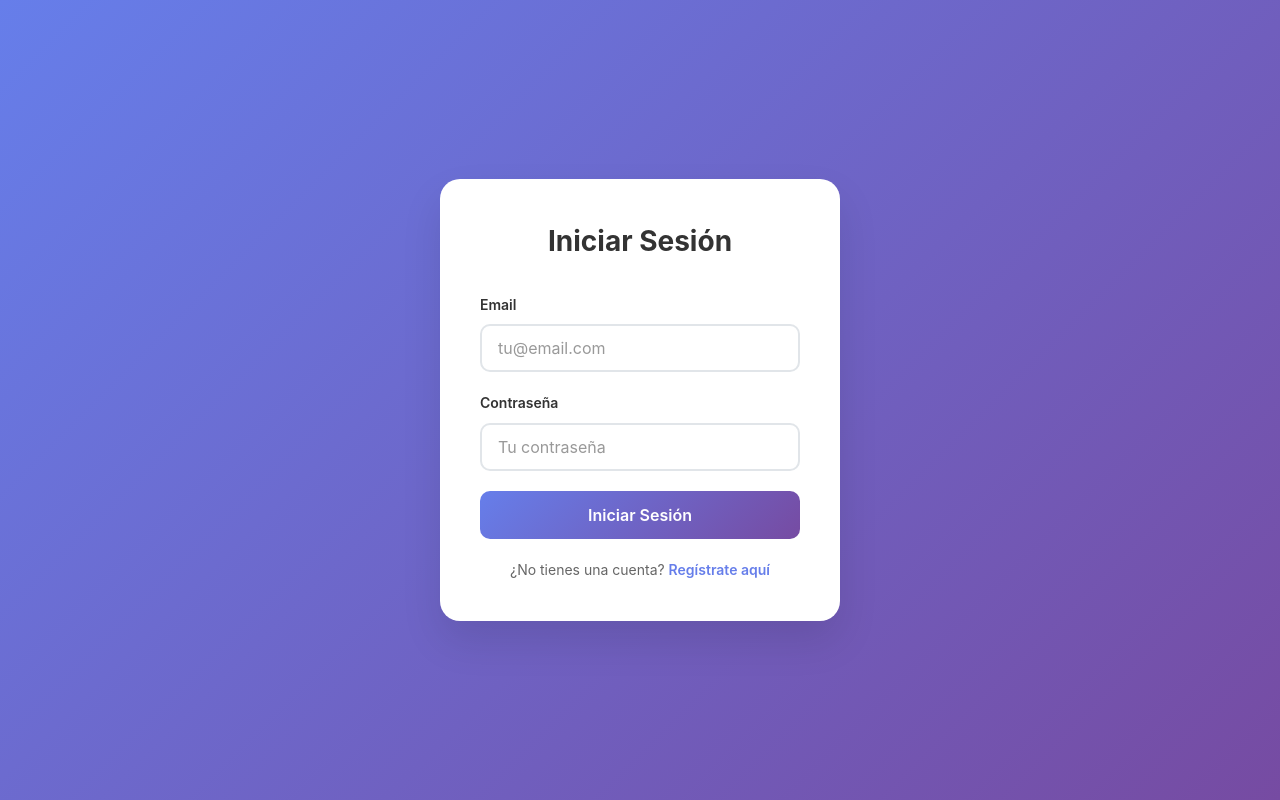
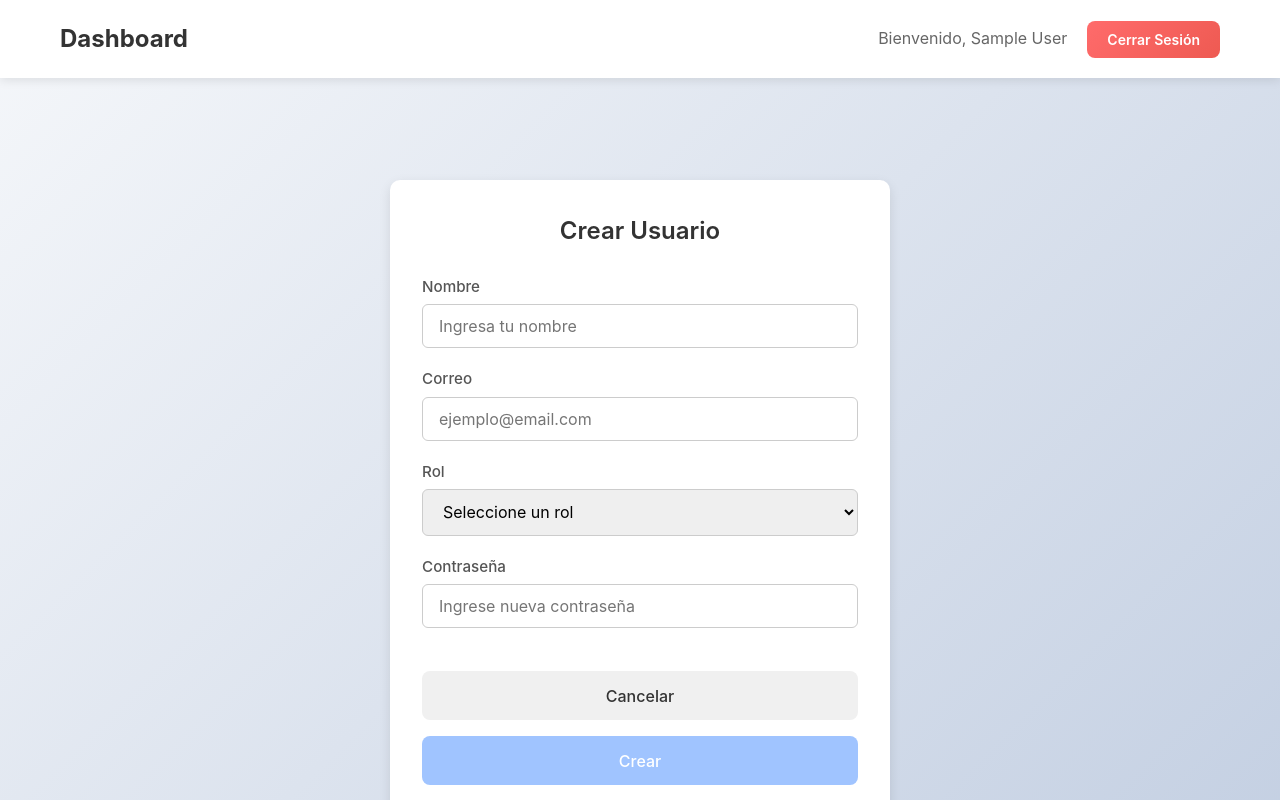
Before and after one commit to CardonaSam1997/UserAuthApp, an Angular app: page /users/new in a window 1280 px wide. Before the commit this address led to /login. Built offline with nearby package versions, Linux system fonts and the light colour scheme; sample sign-in values are in the browser's storage.

Commit message:
feat: add /new route and user-create component

```diff
--- a/src/app/app.routes.ts
+++ b/src/app/app.routes.ts
@@ -3,6 +3,7 @@ import { NgModule } from '@angular/core';
 import { authGuard } from './guards/auth-guard';
 import { DashboardComponent } from './components/dashboard/dashboard';
 import { UserTable } from './users/components/user-table/user-table';
+import { UserCreate } from './users/components/user-create/user-create';
 
 export const routes: Routes = [
   { path: '', redirectTo: '/login', pathMatch: 'full' },
@@ -14,6 +15,7 @@ export const routes: Routes = [
     canActivate: [authGuard],
     children: [
       { path: '', component: UserTable },
+      { path: 'new', component: UserCreate }
     ]
 
   },
--- /dev/null
+++ b/src/app/users/components/user-create/user-create.html
@@ -0,0 +1,49 @@
+<div class="form-container">
+  <h2>Crear Usuario</h2>
+
+  <form [formGroup]="createUserForm" (ngSubmit)="onSubmit()">
+
+    <div>
+      <label>Nombre</label>
+      <input type="text" formControlName="nombre" placeholder="Ingresa tu nombre" />
+      <p *ngIf="createUserForm.get('nombre')?.invalid && createUserForm.get('nombre')?.touched">
+        El nombre es obligatorio (mínimo 3 caracteres).
+      </p>
+    </div>
+
+    <div>
+      <label>Correo</label>
+      <input type="email" formControlName="correo" placeholder="ejemplo@email.com" />
+      <p *ngIf="createUserForm.get('correo')?.invalid && createUserForm.get('correo')?.touched">
+        Ingresa un correo válido.
+      </p>
+    </div>
+
+    <div>
+      <label>Rol</label>
+      <select formControlName="rol">
+        <option value="">Seleccione un rol</option>
+        <option>Administrador</option>
+        <option>Usuario</option>
+      </select>
+      <p *ngIf="createUserForm.get('rol')?.invalid && createUserForm.get('rol')?.touched">
+        El rol es obligatorio.
+      </p>
+    </div>
+
+    <div>
+      <label>Contraseña</label>
+      <input type="password" formControlName="password" placeholder="Ingrese nueva contraseña" />
+      <p *ngIf="createUserForm.get('password')?.invalid && createUserForm.get('password')?.touched">
+        La contraseña debe tener al menos 6 caracteres.
+      </p>
+    </div>
+
+    <div class="form-actions">
+      <button type="button" class="cancel" (click)="cancelar()">Cancelar</button>
+      <button type="submit" class="submit" [disabled]="createUserForm.invalid">
+        Crear
+      </button>
+    </div>
+  </form>
+</div>
--- /dev/null
+++ b/src/app/users/components/user-create/user-create.scss
@@ -0,0 +1,107 @@
+.form-container {
+  max-width: 500px;
+  margin: 2rem auto;
+  padding: 2rem;
+  background: #ffffff;
+  border-radius: 10px;
+  box-shadow: 0 4px 12px rgba(0, 0, 0, 0.1);
+
+  h2 {
+    text-align: center;
+    margin-bottom: 1.5rem;
+    color: #333;
+    font-weight: 600;
+  }
+
+  form {
+    display: flex;
+    flex-direction: column;
+    gap: 1.2rem;
+
+    div {
+      display: flex;
+      flex-direction: column;
+
+      label {
+        font-size: 0.95rem;
+        font-weight: 500;
+        margin-bottom: 0.3rem;
+        color: #555;
+      }
+
+      input,
+      select {
+        padding: 0.7rem 1rem;
+        border: 1px solid #ccc;
+        border-radius: 6px;
+        font-size: 1rem;
+        transition: border 0.2s ease-in-out;
+
+        &:focus {
+          border-color: #007bff;
+          outline: none;
+          box-shadow: 0 0 0 2px rgba(0, 123, 255, 0.2);
+        }
+      }
+
+      p {
+        color: #e74c3c;
+        font-size: 0.8rem;
+        margin-top: 0.3rem;
+      }
+    }
+  }
+
+  .form-actions {
+    display: flex;
+    justify-content: center;
+    gap: 1rem; /* 🔹 espacio entre botones */
+    margin-top: 1.5rem;
+
+    button {
+      flex: 1;
+      padding: 0.9rem 1.2rem; /* 🔹 botones más grandes */
+      border: none;
+      border-radius: 8px;
+      font-size: 1rem; /* 🔹 tamaño de letra un poco mayor */
+      font-weight: 500;
+      cursor: pointer;
+      transition: all 0.2s ease;
+
+      &.cancel {
+        background: #f0f0f0;
+        color: #333;
+
+        &:hover {
+          background: #e0e0e0;
+        }
+      }
+
+      &.submit {
+        background: #007bff;
+        color: white;
+
+        &:hover {
+          background: #0056b3;
+        }
+
+        &:disabled {
+          background: #a0c4ff;
+          cursor: not-allowed;
+        }
+      }
+    }
+  }
+}
+
+/* Responsivo */
+@media (max-width: 600px) {
+  .form-actions {
+    flex-direction: column;
+
+    button {
+      flex: none;
+      width: 100%; /* 🔹 botones ocupan todo el ancho */
+    }
+  }
+}
--- /dev/null
+++ b/src/app/users/components/user-create/user-create.ts
@@ -0,0 +1,42 @@
+import { Component } from '@angular/core';
+import { CommonModule } from '@angular/common';
+import { ReactiveFormsModule, FormBuilder, Validators, FormGroup } from '@angular/forms';
+import { Router } from '@angular/router';
+
+@Component({
+  selector: 'app-user-create',
+  standalone: true,
+  imports: [CommonModule, ReactiveFormsModule],
+  templateUrl: './user-create.html',
+  styleUrl: './user-create.scss'
+})
+export class UserCreate {
+  createUserForm: FormGroup;
+
+  constructor(private fb: FormBuilder, private router: Router) {
+    this.createUserForm = this.fb.group({
+      nombre: ['', [Validators.required, Validators.minLength(3)]],
+      correo: ['', [Validators.required, Validators.email]],
+      rol: ['', Validators.required],
+      password: ['', [Validators.required, Validators.minLength(6)]],
+    });
+  }
+
+  onSubmit() {
+    if (this.createUserForm.valid) {
+      const newUser = this.createUserForm.value;
+      console.log('Nuevo usuario:', newUser);
+
+      // Aquí podrías llamar al servicio que cree el usuario en tu backend
+      // this.userService.create(newUser).subscribe(() => {
+      //   this.router.navigate(['/users']);
+      // });
+
+      this.router.navigate(['/users']); // Navega de vuelta a la lista
+    }
+  }
+
+  cancelar() {
+    this.router.navigate(['/users']);
+  }
+}
```
Also changed, not shown: 1 other file (tests, documents, lock files or other folders).
